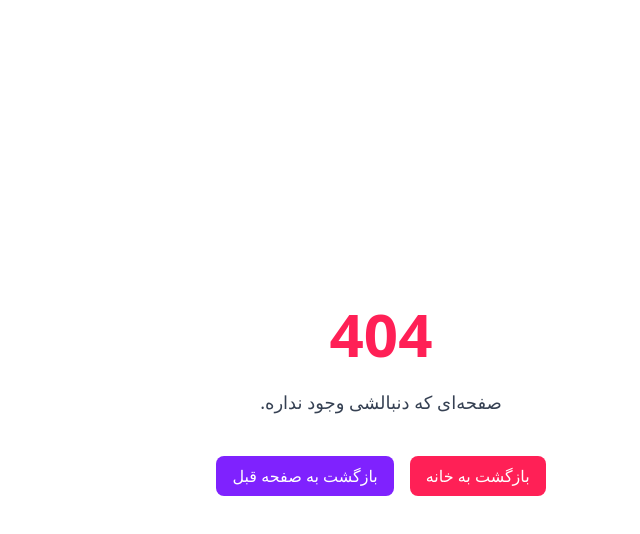
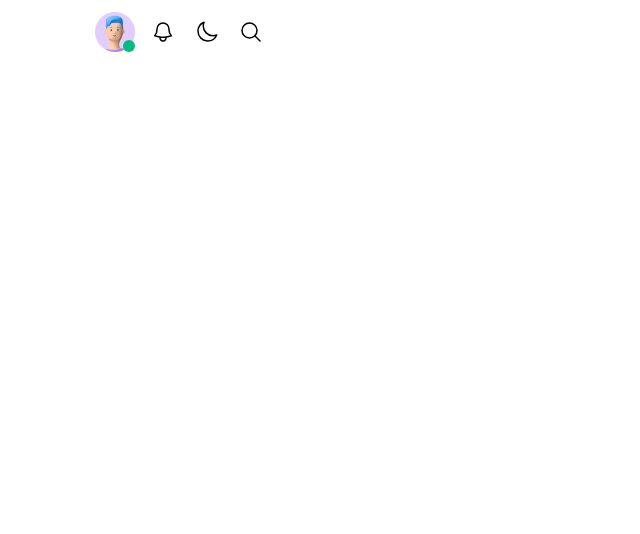
Before and after one commit to homow/home-nest-admin, a Next.js app: page /properties/create in a window 1280 px wide. Before the commit this address had no page. Shown: the top 534 px of the page, without its empty margins (392-1032 px from the left). Built offline with nearby package versions, Linux system fonts and the light colour scheme.

Commit message:
create properties create page

```diff
--- /dev/null
+++ b/src/app/(main)/properties/create/page.tsx
@@ -0,0 +1,15 @@
+import type {Metadata} from 'next';
+
+export default function CreateProperties() {
+    return (
+        <section
+            className={"main-components"}
+        >
+            CreateProperties
+        </section>
+    );
+};
+
+export const metadata: Metadata = {
+    title: `ساخت ملک جدید ${process.env.NEXT_PUBLIC_BASE_TITLE}`,
+};
```
